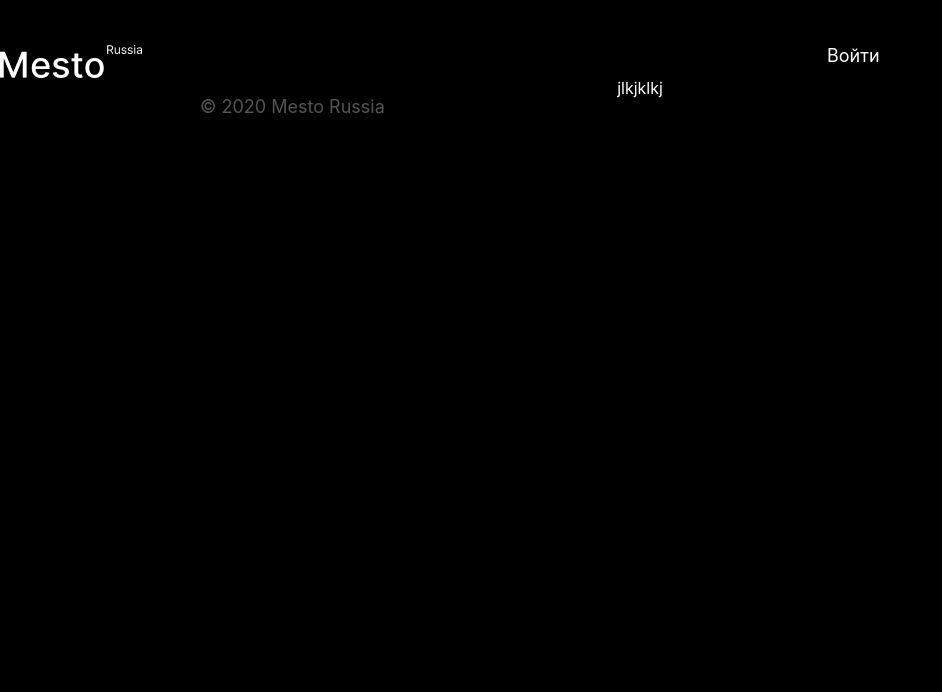
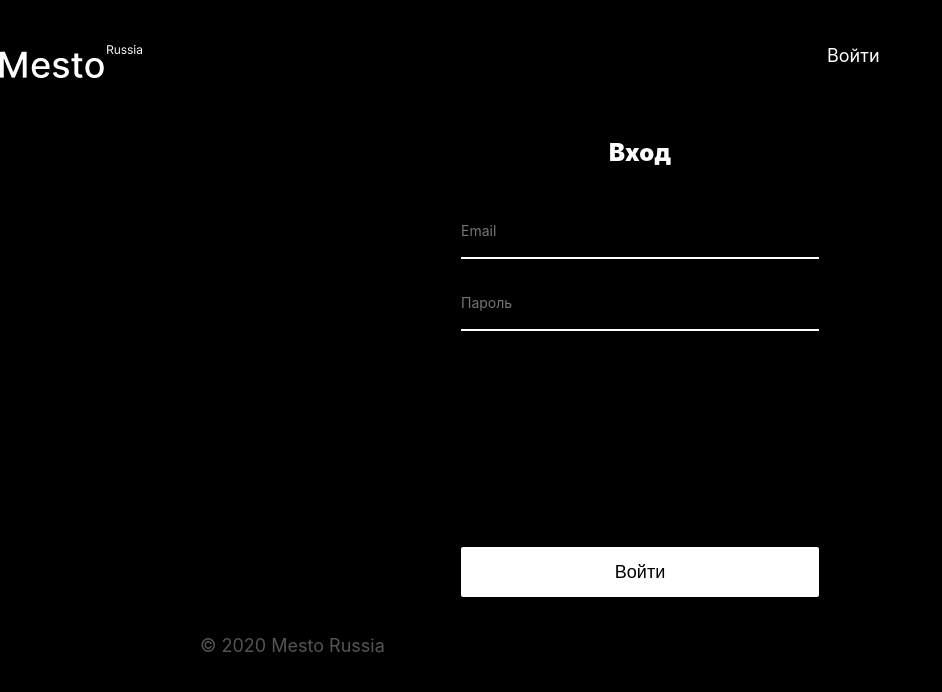
Before and after one commit to Egor763/mesto-react, a React (Create React App) app: page /login in a window 1280 px wide. Shown: the top 692 px of the page, without its empty margins (0-942 px from the left). Built offline with nearby package versions, Linux system fonts and the light colour scheme; no server answers.

Commit message:
login вёрстка

```diff
--- a/src/components/Login/Login.css
+++ b/src/components/Login/Login.css
@@ -1,3 +1,50 @@
 .login {
+  width: 358px;
+  display: flex;
+  flex-direction: column;
+  align-items: center;
+}
+
+.login__title {
+  width: 358px;
   color: white;
+  line-height: 29px;
+  font-size: 24px;
+  font-weight: 900;
+  margin: 60px 0 50px;
+  text-align: center;
 }
+
+.login__form {
+  width: 358px;
+  display: flex;
+  flex-direction: column;
+  align-items: center;
+}
+
+.login__input {
+  all: unset;
+  width: 358px;
+  border: none;
+  border-bottom: 2px solid white;
+  padding-bottom: 13px;
+  height: 27px;
+  line-height: 14px;
+  font-size: 14px;
+  font-weight: 400;
+  color: white;
+  margin-bottom: 30px;
+}
+
+.login__button {
+  width: 358px;
+  height: 50px;
+  background: #fff;
+  border: none;
+  line-height: 22px;
+  font-size: 18px;
+  font-weight: 400;
+  margin: 186px 0 40px;
+  border-radius: 2px;
+  overflow: hidden;
+}
--- a/src/components/Login/Login.jsx
+++ b/src/components/Login/Login.jsx
@@ -1,5 +1,26 @@
 import './Login.css';
 
 export function Login() {
-  return <section className='login'>jlkjklkj</section>;
+  return (
+    <section className='login'>
+      <h2 className='login__title'>Вход</h2>
+      <form className='login__form'>
+        <input
+          className='login__input'
+          id='input__email'
+          type='email'
+          placeholder='Email'
+        />
+        <input
+          className='login__input'
+          id='input__password'
+          type='password'
+          placeholder='Пароль'
+        />
+        <button className='login__button hover__link' type='button'>
+          Войти
+        </button>
+      </form>
+    </section>
+  );
 }
--- a/src/components/Register/Register.css
+++ b/src/components/Register/Register.css
@@ -60,3 +60,24 @@
   border: none;
   color: white;
 }
+
+.content {
+  width: 430px;
+  display: flex;
+  flex-direction: column;
+  align-items: center;
+}
+
+.popup__icon {
+  width: 120px;
+  height: 120px;
+  margin-bottom: 32px;
+}
+
+.popup__text {
+  width: 358px;
+  margin-bottom: 60px;
+  line-height: 24px;
+  font-size: 24px;
+  font-weight: 900;
+}
```
